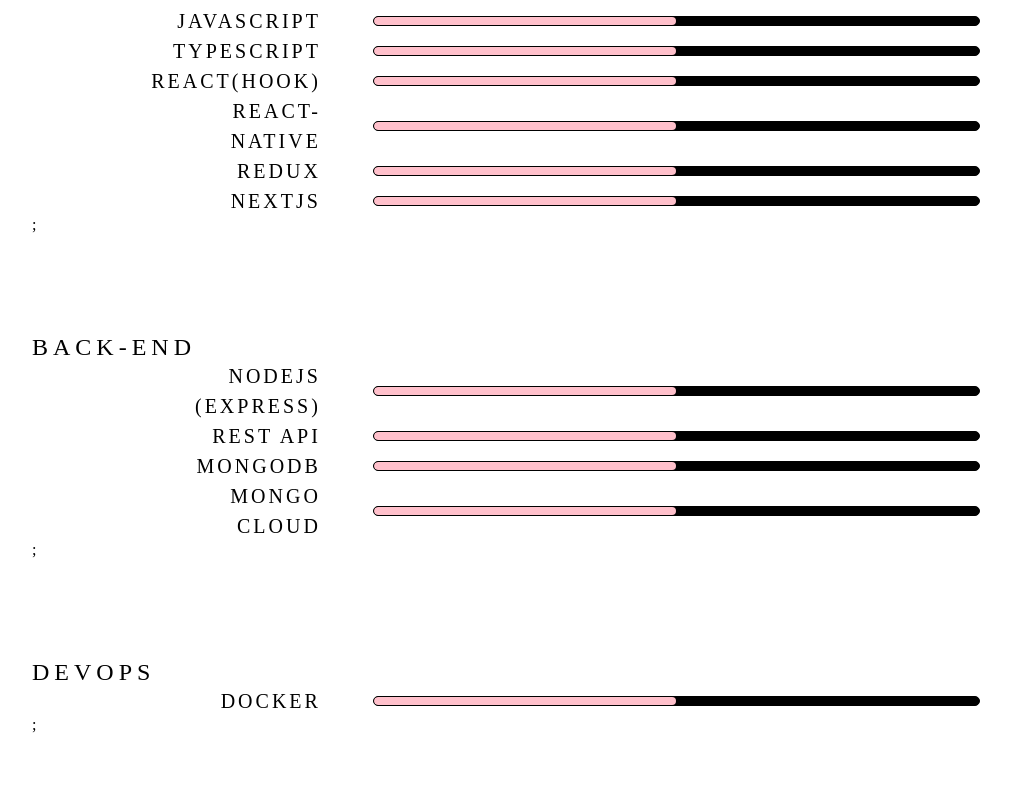
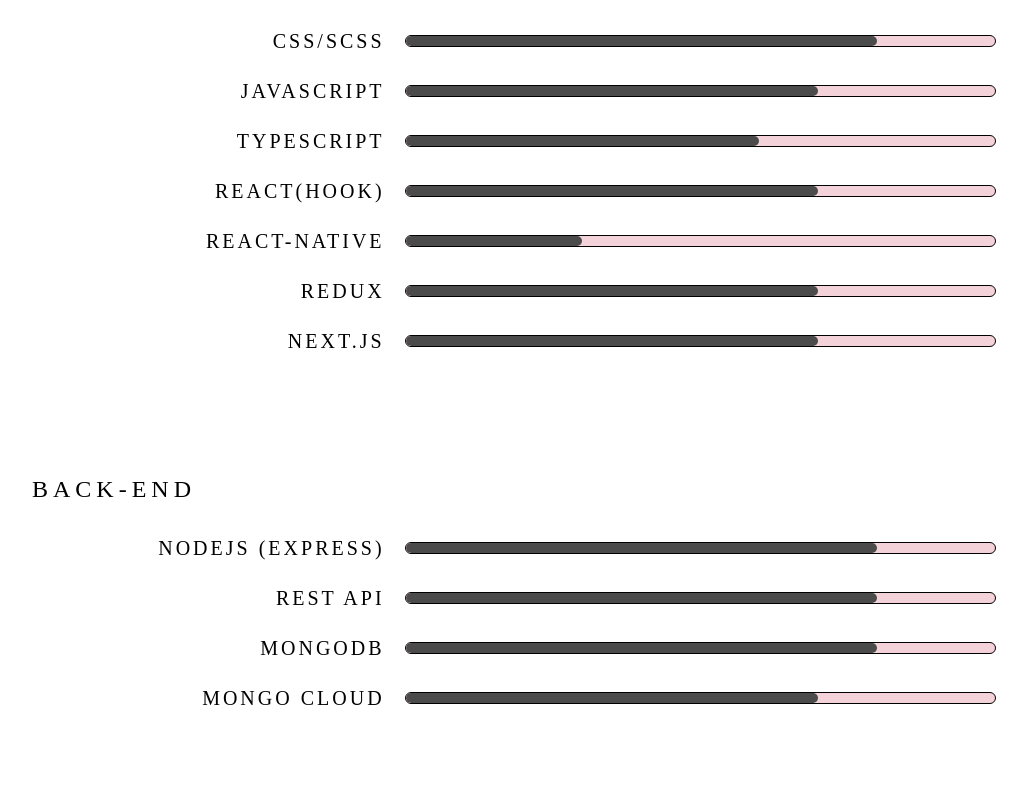
Before and after one commit to tramtran0497/Portfolio-CV-Official, a React (Create React App) app: page /itfields in a window 1280 px wide. Shown: the part 843-1640 px from the top of the page, without its empty margins (68-1095 px from the left). Built offline with nearby package versions, Linux system fonts and the light colour scheme.

Commit message:
Add levels skills

```diff
--- a/src/App.tsx
+++ b/src/App.tsx
@@ -10,14 +10,9 @@
 import { Container, Header} from './appStyles';
 import Footer from './components/footer/Footer';
 import Logo from './components/logo/Logo';
+import { listBackEnd, listFrontEnd, listDevOp, listOthers } from './data/skillsData';
 
 const App: React.FunctionComponent = () => {
-
-  const listFE = ["HTML", "CSS/SCSS", "JAVASCRIPT", "TYPESCRIPT", "REACT(HOOK)", "REACT-NATIVE", "REDUX", "NEXTJS"];
-  const listBE = ["NODEJS (EXPRESS)", "REST API", "MONGODB", "MONGO CLOUD"];
-  const listDevOp = ["DOCKER"];
-  const listOthers = ["MATERIALS UI", "BOOTSTRAP", "RECHARTS", "CLOUDINARY", "EMAILJS", "SENDGRID"];
-
   return (
     <Container>
       <BrowserRouter>
@@ -29,7 +24,7 @@
         <Routes>
           <Route path="/" element={<Home />} />
           <Route path="/mywords" element={<MyWords />} />
-          <Route path="/itfields" element={<ItFields listFrontEnd={listFE} listBackEnd={listBE} listDevOp={listDevOp} listOthers={listOthers}/>} />
+          <Route path="/itfields" element={<ItFields listFrontEnd={listFrontEnd} listBackEnd={listBackEnd} listDevOp={listDevOp} listOthers={listOthers}/>} />
           <Route path="/certificate" element={<Certificate />} />
           <Route path="/education" element={<Education />} />
           <Route path="/projects" element={<Projects />} />
--- a/src/components/skills/Skills.tsx
+++ b/src/components/skills/Skills.tsx
@@ -1,25 +1,25 @@
 import React from 'react';
+import { List } from '../../data/skillsData';
 import {Container, TitleField, ItemSkill, ItemTitle, ItemLevel} from './styles';
 
 type SkillProps = {
     title: string,
-    listSkills: string[],
-
+    listSkills: List[],
 };
 
 const Skill: React.FunctionComponent<SkillProps> = ({title, listSkills}) => (
     <Container>
         <TitleField>{title}</TitleField>
         {
-            listSkills.length ? listSkills.map((item: string) => {
+            listSkills.length ? listSkills.map((item: List) => {
                 return(
                     <ItemSkill>
-                        <ItemTitle>{item}</ItemTitle>
-                        <ItemLevel/>
+                        <ItemTitle>{item.name}</ItemTitle>
+                        <ItemLevel level={item.level}/>
                     </ItemSkill>
                 );
             }) : null
-        };
+        }
     </Container>
 );
 
--- a/src/components/skills/styles.tsx
+++ b/src/components/skills/styles.tsx
@@ -11,6 +11,7 @@
 export const TitleField = styled.h2`
     font-weight: 300;
     letter-spacing: 5px;
+    margin-bottom: 30px;
 `
 
 export const ItemSkill = styled.div`
@@ -19,6 +20,7 @@
     display: flex;
     align-items: center;
     justify-content: space-around;
+    margin-bottom: 20px;
 `
 
 export const ItemTitle = styled.h3`
@@ -27,26 +29,30 @@
     letter-spacing: 3px;
     line-height: 30px;
     margin-right: 20px;
-    width: 20%;
+    width: 30%;
     text-align: end;
 `
 
-export const ItemLevel = styled.div`
+type ItemLevelProps = {
+    level: string
+};
+
+export const ItemLevel = styled.div<ItemLevelProps>`
     &:before {
         content: "";
-        width: 50%;
+        width: ${props => props.level};
         height: 100%;
         position: absolute;
         top: 0;
         left: 0;
-        background-color: pink;
+        background-color: #4b4b4b;
         border-radius: 30px;
 
     }
     border: 1px solid black;
     width: 70%;
-    height: 8px;
-    background-color: black;
+    height: 10px;
+    background-color: #f3d3d9;
     border-radius: 30px;
     position: relative;
     overflow: hidden;
--- /dev/null
+++ b/src/data/skillsData.tsx
@@ -0,0 +1,96 @@
+export type List = {
+    name: string,
+    level: string
+};
+
+export const listFrontEnd: List[] = [
+    {
+        name: "HTML",
+        level: "80%"
+    },
+    {
+        name: "CSS/SCSS",
+        level: "80%"
+    },
+    {
+        name: "JAVASCRIPT",
+        level: "70%"
+    },
+    {
+        name: "TYPESCRIPT",
+        level: "60%"
+    },
+    {
+        name: "REACT(HOOK)",
+        level: "70%"
+    },
+    {
+        name: "REACT-NATIVE",
+        level: "30%"
+    },
+    {
+        name: "REDUX",
+        level: "70%"
+    },
+    {
+        name: "NEXT.JS",
+        level: "70%"
+    },
+];
+
+export const listBackEnd: List[] = [
+    {
+        name: "NODEJS (EXPRESS)",
+        level: "80%"
+    },
+    {
+        name: "REST API",
+        level: "80%"
+    },
+    {
+        name: "MONGODB",
+        level: "80%"
+    },
+    {
+        name: "MONGO CLOUD",
+        level: "70%"
+    },
+];
+
+export const listDevOp: List[] = [
+    {
+        name: "DOCKER",
+        level: "40%"
+    }
+];
+
+export const listOthers: List[] = [
+    {
+        name: "MATERIALS UI",
+        level: "60%"
+    },
+    {
+        name: "BOOTSTRAP",
+        level: "60%"
+    },
+    {
+        name: "RECHARTS",
+        level: "30%"
+    },
+    {
+        name: "STYLED_COMPONENTS",
+        level: "80%"
+    },
+    {
+        name: "CLOUDINARY",
+        level: "70%"
+    },
+    {
+        name: "EMAILJS",
+        level: "80%"
+    },
+    {
+        name: "SENDGRID",
+        level: "70%"
+    },
+];
```
Also changed, not shown: src/Pages/ItFields.tsx (+5 -4 lines), 1 other file (tests, documents, lock files or other folders). Lines whose indentation alone changed are shown as unchanged.
